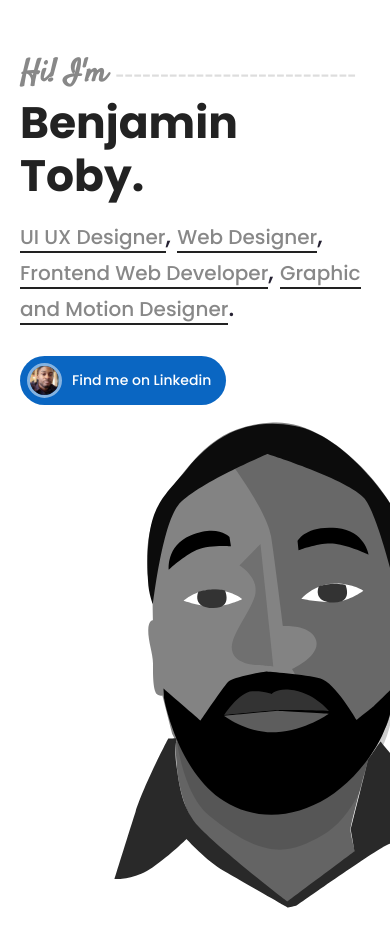
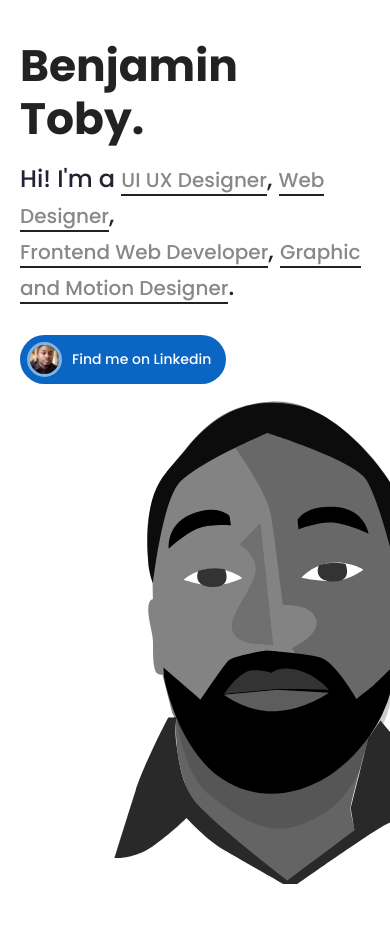
Before and after one commit to BenjaminToby/personal_site, a PHP site: page / in a window 390 px wide. Shown: the part 88-1013 px from the top of the page. After the commit the page ends 972 px from the top, so only its background shows below. Run offline with PHP 8.4, Linux system fonts and the light colour scheme; some libraries are stand-ins or nearby versions.

Commit message:
Simplified hero

```diff
--- a/index.html
+++ b/index.html
@@ -40,14 +40,14 @@
 
 
     <section class="hero-section" style="padding-top: 40px;">
-        <div class="container-1200px">
+        <div class="container-1200px hero-content-container">
             <div class="column-50">
-                <h1><span style="font-family:'Satisfy';font-size:.7em;color:#888;">Hi!&nbsp;I'm&nbsp;<span style="font-family:'Poppins';color:#ddd;font-size:.5em;white-space:nowrap;">---------------------------</span></span><br>Benjamin Toby.</h1>
-                <h2 class="hero-subtext">
-                    <a href="#" class="hero-content-link" id="ui-ux-design">UI UX Designer</a>,
-                    <a href="#" class="hero-content-link" id="web-design">Web Designer</a>,
-                    <a href="#" class="hero-content-link" id="frontend-dev">Frontend Web Developer</a>,
-                    <a href="#" class="hero-content-link" id="graphic-design">Graphic and Motion Designer</a>.
+                <h1>Benjamin Toby.</h1>
+                <h2 class="hero-subtext">Hi! I'm a
+                    <a class="hero-content-link" id="ui-ux-design">UI UX Designer</a>,
+                    <a class="hero-content-link" id="web-design">Web Designer</a>,
+                    <a class="hero-content-link" id="frontend-dev">Frontend&nbsp;Web&nbsp;Developer</a>,
+                    <a class="hero-content-link" id="graphic-design">Graphic and Motion Designer</a>.
                 </h2>
 
                 <a href="#" style="border:none;margin-top:15px;display:flex;justify-content:flex-start;">
--- a/main.css
+++ b/main.css
@@ -170,8 +170,8 @@ input:focus {
     width: 50%;
 }
 
-.hero-section {
-
+section.hero-section {
+    padding: 0px 40px 40px 40px;
 }
 
 
@@ -202,6 +202,7 @@ input:focus {
 
 .hero-content-link {
     color: #888;
+    transition: all .3s ease-out;
 }
 
 .hero-content-link:hover {
@@ -212,6 +213,7 @@ input:focus {
 
 .nav-cta-button {
     border: 3px solid transparent;
+    transition: all .3s ease-out;
 }
 
 .nav-cta-button:hover {
@@ -236,6 +238,11 @@ input:focus {
 
 
 /*................................................... Hero Section */
+
+.hero-content-container {
+    align-items: center;
+}
+
 .my-name {
     color: #3C60DE;
     background-color: #E6EDFF;
@@ -249,6 +256,7 @@ input:focus {
     display: flex;
     align-items: center;
     border-radius: 100px;
+    transition: all .3s ease-out;
 }
 
 .linkedin-block:hover {
@@ -272,7 +280,6 @@ input:focus {
     width: 500px;
     height: 500px;
     position: relative;
-    margin-top: -40px;
 }
 
 .face-wrapper {
@@ -366,10 +373,6 @@ input:focus {
     .hamburger-line {
     }
 
-    .hero-section {
-        padding-top: 40px;
-    }
-
     #my-face {
         right: -20vw;
     }
@@ -390,8 +393,8 @@ input:focus {
         padding: 20px;
     }
 
-    .hero-section {
-        padding: 20px;
+    section.hero-section {
+        padding: 0px 20px;
     }
 
     .hero-content-link {
```
